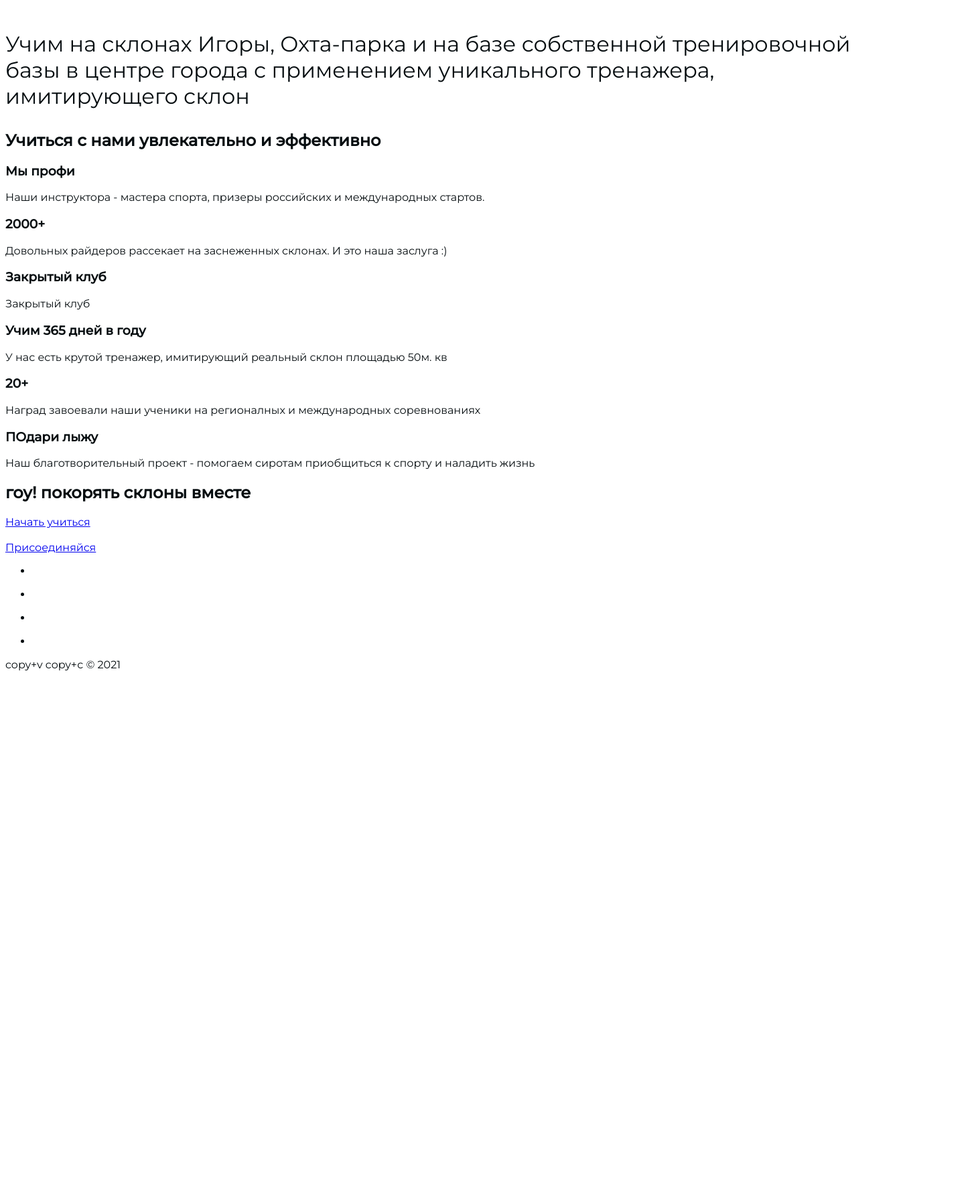
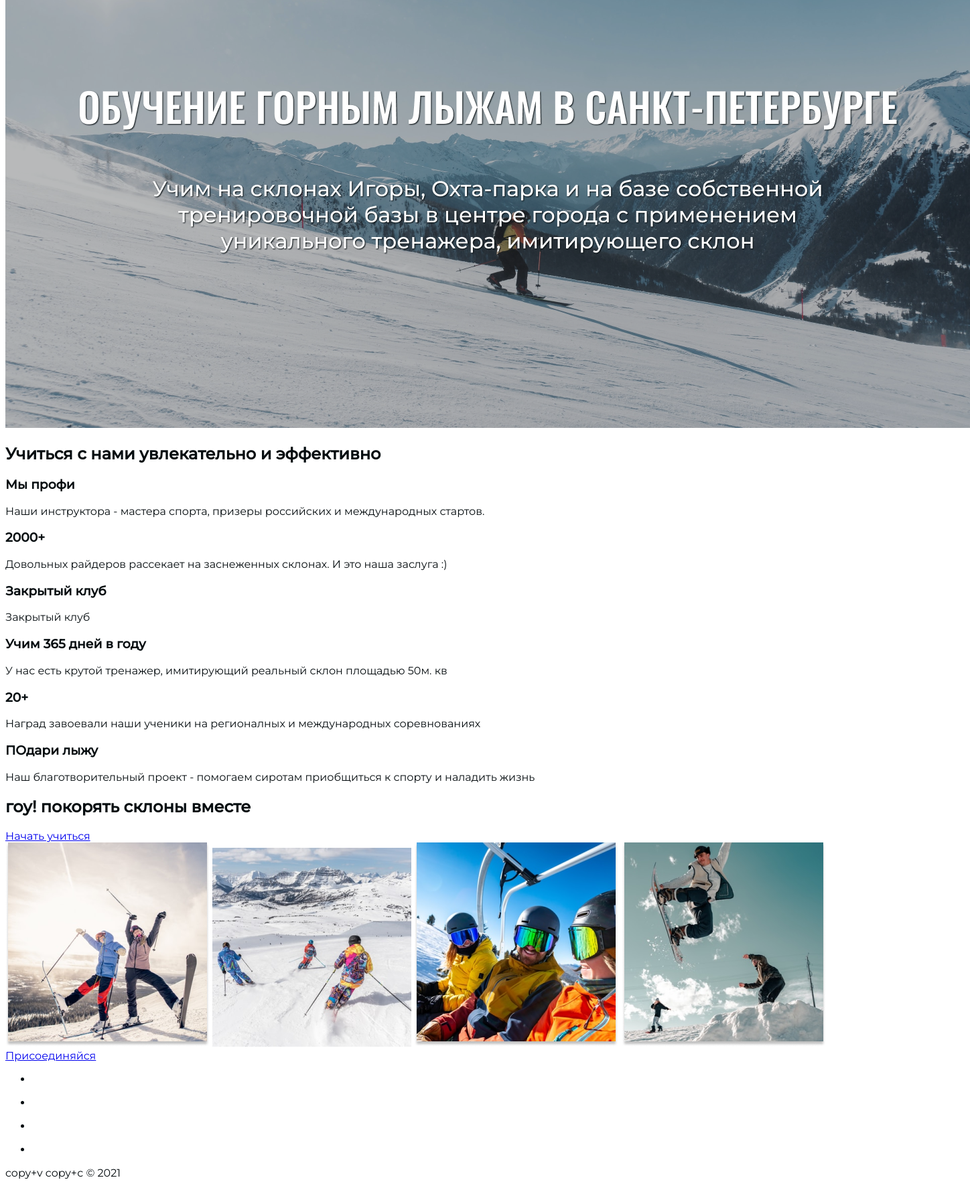
Before and after one commit to Asya1977/ski-school-vdovichenko, a plain HTML site: page index.html in a window 1280 px wide. Shown: the part 224-2001 px from the top of the page at 67% size, 1448 px wide, since content can reach past the window. Before the commit the page ends 1242 px from the top, so only its background shows below. Drawn offline with Linux system fonts and the light colour scheme.

Commit message:
добавила разметку в папку index.html

```diff
--- a/index.html
+++ b/index.html
@@ -28,11 +28,11 @@
     <main class="main">
         <section class="promo">
 
-            <div class="promo-info">
-                <h1 class="promo-title">Обучение горным лыжам в Санкт-Петербурге</h1>
-                <p>Учим на склонах Игоры, Охта-парка и на базе собственной тренировочной базы в центре города с применением уникального тренажера, имитирующего склон</p>
+            <div class="promo-photo">
+                <img src="images/promo.png" alt="" class="promo-pic">
             </div>
-        </section>
+
+
 
             <section class="options">
 
@@ -74,10 +74,10 @@
                 <h2 class="slogan-text">гоу! покорять склоны вместе</h2>
                 <a href="#" class="btn">Начать учиться</a>
                 <div class="product-photo">
-                <img src="#" alt="" class="product-pic">
-                <img src="#" alt="" class="product-pic">
-                <img src="#" alt="" class="product-pic">
-                <img src="#" alt="" class="product-pic">
+                    <img src="images/photo-lead1.png" alt="" class="product-pic">
+                    <img src="images/photo-lead2 (1).png" alt="" class="product-pic">
+                    <img src="images/photo-lead3(3).png" alt="" class="product-pic">
+                    <img src="images/photo-lead4 (2).png" alt="" class="product-pic">
 
                 </div>
             </section>
@@ -90,7 +90,7 @@
 
         <ul class="social">
             <li class="social-item">
-                <a href="#" class="social-link" title="Чтитай нас в Twitter"></a>
+                <a href="images/icon-twitter.svg" class="social-link" title="Чтитай нас в Twitter"></a>
             </li>
         </ul>
         <ul class="social">
```
Also changed, not shown: images/icon-twitter.svg (added), images/photo-lead1.png (added), images/photo-lead2 (1).png (added), images/photo-lead3(3).png (added), images/photo-lead4 (2).png (added). Lines whose indentation alone changed are shown as unchanged.
